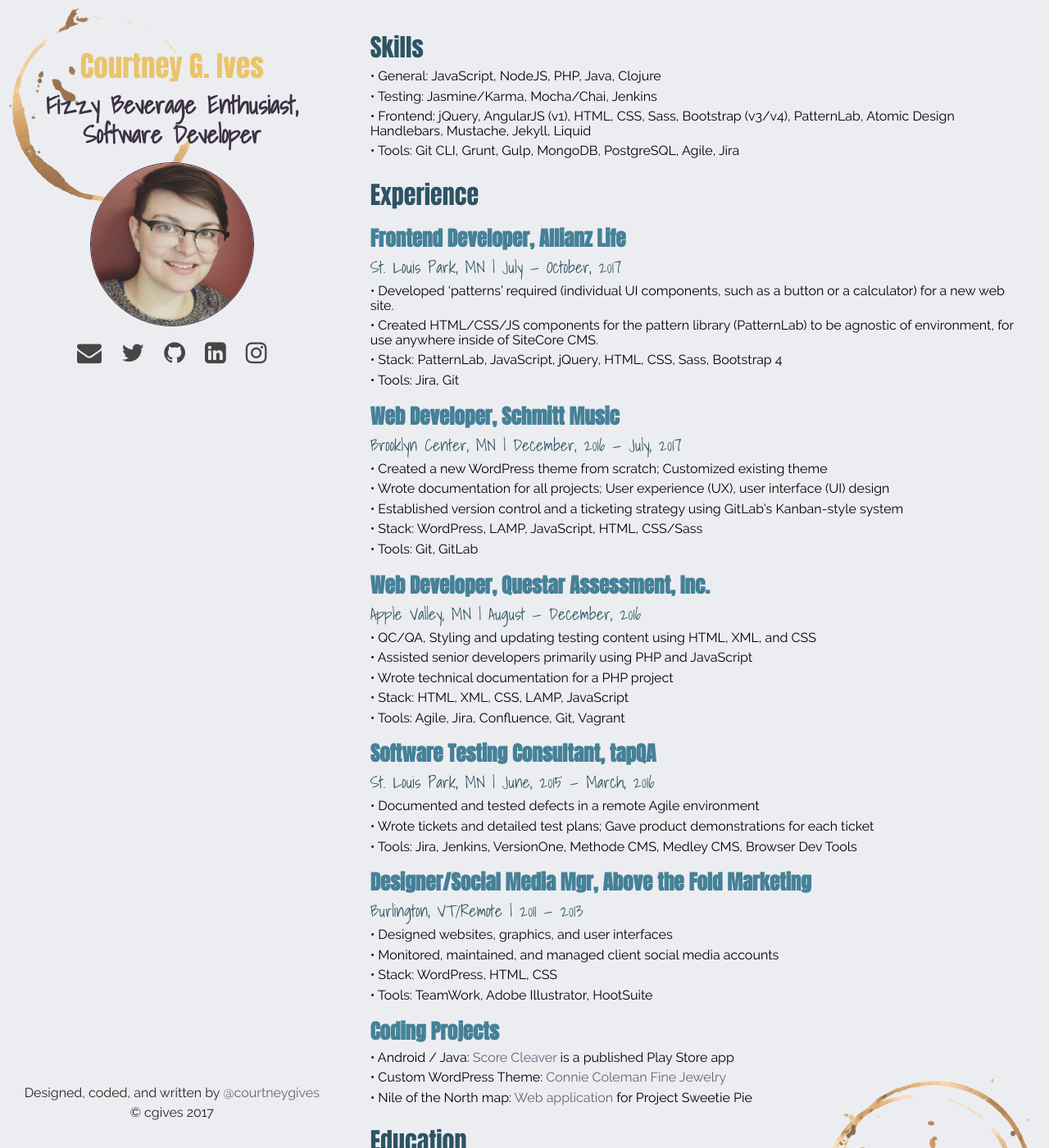
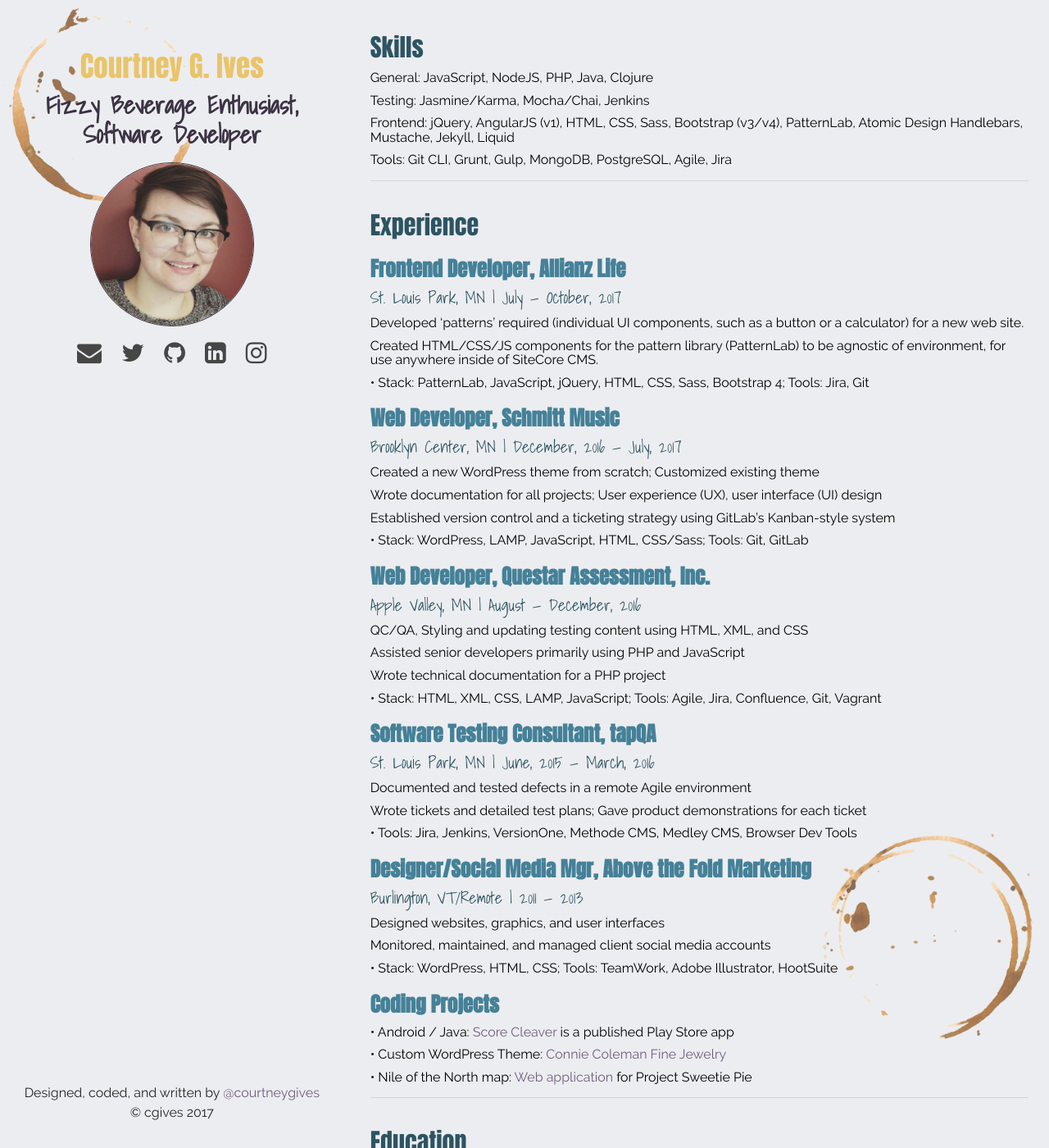
Before and after one commit to courtneygives/courtneygives.github.io, a Jekyll site: the page built from index.html, in a window 1280 px wide and 1400 px high. Shown: the whole window at 82% size. Built offline with Jekyll 4.4.1, drawn with Linux system fonts in a browser that asks for light colours; nearby versions of some CDN libraries.

Commit message:
un-bullet things

```diff
--- a/_sass/_global.scss
+++ b/_sass/_global.scss
@@ -26,7 +26,7 @@
     background-image: url('/media/1.png');
     background-position: right;
     right: 20px;
-    bottom: 200px;
+    bottom: 500px;
   }
 }
 
--- a/_sass/_resume.scss
+++ b/_sass/_resume.scss
@@ -13,11 +13,9 @@
 
   .job-desc {
     p {
-      margin: 7px 0;
+      margin: 10px 0;
       line-height: 1.1;
-      &:before {
-        content: "• "
-      }
+
     }
   }
 
--- a/index.html
+++ b/index.html
@@ -16,6 +16,8 @@
     <p>Tools: Git CLI, Grunt, Gulp, MongoDB, PostgreSQL, Agile, Jira</p>
   </div>
 
+  <hr>
+
   <h1 class="resume-section">Experience</h1>
 
   <h2 class="job-title">Frontend Developer, Allianz Life</h2>
@@ -23,8 +25,7 @@
   <div class="job-desc">
     <p>Developed ‘patterns’ required (individual UI components, such as a button or a calculator) for a new web site.</p>
     <p>Created HTML/CSS/JS components for the pattern library (PatternLab) to be agnostic of environment, for use anywhere inside of SiteCore CMS.</p>
-    <p>Stack: PatternLab, JavaScript, jQuery, HTML, CSS, Sass, Bootstrap 4</p>
-    <p>Tools: Jira, Git</p>
+    <p>• Stack: PatternLab, JavaScript, jQuery, HTML, CSS, Sass, Bootstrap 4; Tools: Jira, Git</p>
   </div>
 
   <h2 class="job-title">Web Developer, Schmitt Music</h2>
@@ -33,8 +34,7 @@
     <p>Created a new WordPress theme from scratch; Customized existing theme</p>
     <p>Wrote documentation for all projects; User experience (UX), user interface (UI) design</p>
     <p>Established version control and a ticketing strategy using GitLab’s Kanban-style system</p>
-    <p>Stack: WordPress, LAMP, JavaScript, HTML, CSS/Sass</p>
-    <p>Tools: Git, GitLab</p>
+    <p>• Stack: WordPress, LAMP, JavaScript, HTML, CSS/Sass; Tools: Git, GitLab</p>
   </div>
 
   <h2 class="job-title">Web Developer, Questar Assessment, Inc.</h2>
@@ -43,8 +43,7 @@
     <p>QC/QA, Styling and updating testing content using HTML, XML, and CSS</p>
     <p>Assisted senior developers primarily using PHP and JavaScript</p>
     <p>Wrote technical documentation for a PHP project</p>
-    <p>Stack: HTML, XML, CSS, LAMP, JavaScript</p>
-    <p>Tools: Agile, Jira, Confluence, Git, Vagrant</p>
+    <p>• Stack: HTML, XML, CSS, LAMP, JavaScript; Tools: Agile, Jira, Confluence, Git, Vagrant</p>
   </div>
 
   <h2 class="job-title">Software Testing Consultant, tapQA</h2>
@@ -52,7 +51,7 @@
   <div class="job-desc">
     <p>Documented and tested defects in a remote Agile environment</p>
     <p>Wrote tickets and detailed test plans; Gave product demonstrations for each ticket</p>
-    <p>Tools: Jira, Jenkins, VersionOne, Methode CMS, Medley CMS, Browser Dev Tools</p>
+    <p>• Tools: Jira, Jenkins, VersionOne, Methode CMS, Medley CMS, Browser Dev Tools</p>
   </div>
 
   <h2 class="job-title">Designer/Social Media Mgr, Above the Fold Marketing</h2>
@@ -60,16 +59,17 @@
   <div class="job-desc">
     <p>Designed websites, graphics, and user interfaces</p>
     <p>Monitored, maintained, and managed client social media accounts</p>
-    <p>Stack: WordPress, HTML, CSS</p>
-    <p>Tools: TeamWork, Adobe Illustrator, HootSuite</p>
+    <p>• Stack: WordPress, HTML, CSS; Tools: TeamWork, Adobe Illustrator, HootSuite</p>
   </div>
 
   <h2 class="job-title">Coding Projects</h2>
   <div class="job-desc">
-    <p>Android / Java: <a href="https://goo.gl/pteith">Score Cleaver</a> is a published Play Store app</p>
-    <p>Custom WordPress Theme: <a href="https://goo.gl/ccbcNJ">Connie Coleman Fine Jewelry</a></p>
-    <p>Nile of the North map: <a href="https://goo.gl/TbDNGG">Web application</a> for Project Sweetie Pie</p>
+    <p>• Android / Java: <a href="https://goo.gl/pteith">Score Cleaver</a> is a published Play Store app</p>
+    <p>• Custom WordPress Theme: <a href="https://goo.gl/ccbcNJ">Connie Coleman Fine Jewelry</a></p>
+    <p>• Nile of the North map: <a href="https://goo.gl/TbDNGG">Web application</a> for Project Sweetie Pie</p>
   </div>
+
+  <hr>
 
   <h1 class="resume-section">Education</h1>
 
```
